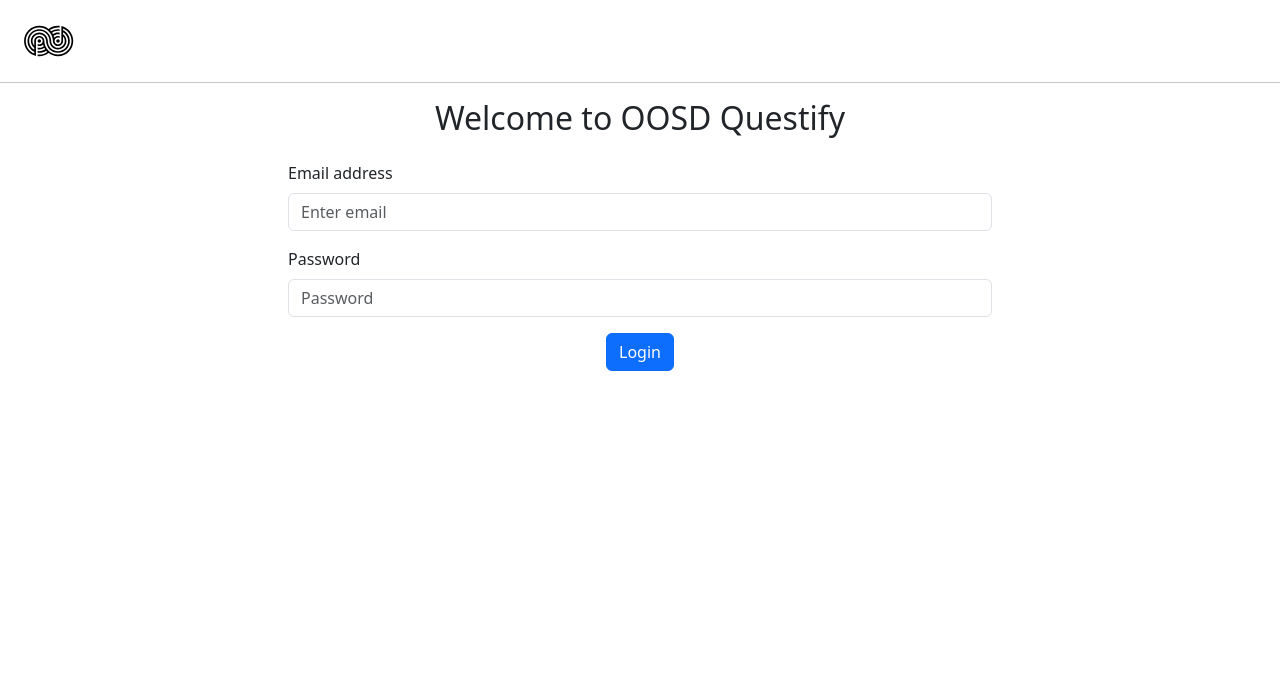
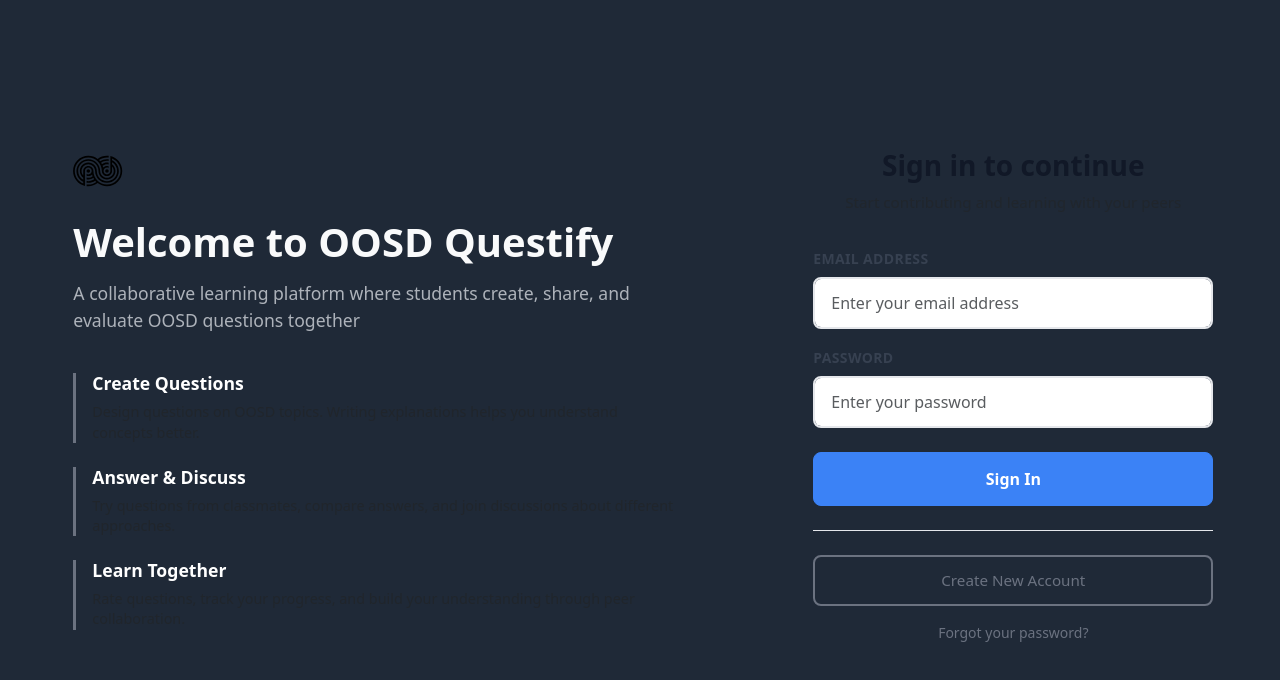
Before and after one commit to 17721250181/IT-Project-team56-Questify, a React (Vite) app in the folder frontend/: page /login in a window 1280 px wide. Shown: the top 680 px of the page. Built offline with nearby package versions, Linux system fonts and the light colour scheme.

Commit message:
redesign the login page and implement both the css and jsx code

```diff
--- a/frontend/package.json
+++ b/frontend/package.json
@@ -12,7 +12,7 @@
     "test:watch": "vitest"
   },
   "dependencies": {
-    "axios": "^1.12.0",
+    "axios": "^1.12.2",
     "bootstrap": "^5.3.8",
     "react": "^19.1.1",
     "react-bootstrap": "^2.10.10",
--- a/frontend/src/App.jsx
+++ b/frontend/src/App.jsx
@@ -10,8 +10,8 @@ import { QuestionListPage, LoginPage, DoQuestionPage } from './pages';
 function App() {
   return (
     <Routes>
-      {/* Default redirect to questions */}
-      <Route path="/" element={<Navigate to="/questions" replace />} />
+      {/* Default redirect to login */}
+      <Route path="/" element={<Navigate to="/login" replace />} />
 
       {/* Login page */}
       <Route path="/login" element={<LoginPage />} />
--- a/frontend/src/components/LoginForm.jsx
+++ b/frontend/src/components/LoginForm.jsx
@@ -24,31 +24,92 @@ const LoginForm = () => {
         }
     };
 
+    // Handle register action (placeholder)
+    const handleRegister = () => {
+        setMessage('Register functionality coming soon!');
+    };
+
+    // Handle forgot password action (placeholder)
+    const handleForgotPassword = () => {
+        setMessage('Forgot password functionality coming soon!');
+    };
+
     return (
-        <Form className="p-2" onSubmit={handleSubmit}>
-            <Form.Group align="left" controlId="formEmail" className="p-2">
-                <Form.Label>Email address</Form.Label>
+        <div className="login-form-container">
+            <Form className="login-form" onSubmit={handleSubmit}>
+                {/* Email Field */}
+                <Form.Group className="mb-3">
+                    <Form.Label className="form-label">
+                        Email Address
+                    </Form.Label>
                     <Form.Control
                         type="email"
-                    placeholder="Enter email"
+                        placeholder="Enter your email address"
                         value={email}
                         onChange={(e) => setEmail(e.target.value)}
+                        className="form-input"
+                        required
                     />
                 </Form.Group>
-            <Form.Group align="left" controlId="formPassword" className="p-2">
-                <Form.Label>Password</Form.Label>
+
+                {/* Password Field */}
+                <Form.Group className="mb-4">
+                    <Form.Label className="form-label">
+                        Password
+                    </Form.Label>
                     <Form.Control
                         type="password"
-                    placeholder="Password"
+                        placeholder="Enter your password"
                         value={password}
                         onChange={(e) => setPassword(e.target.value)}
+                        className="form-input"
+                        required
                     />
                 </Form.Group>
-            <Button variant="primary" type="submit" className="m-2">
-                Login
+
+                {/* Primary Login Button */}
+                <div className="d-grid mb-3">
+                    <Button
+                        variant="primary"
+                        type="submit"
+                        size="lg"
+                        className="login-btn"
+                    >
+                        Sign In
                     </Button>
-            {message && <p className="m-2">{message}</p>}
+                </div>
+
+                {/* Secondary Actions */}
+                <div className="secondary-actions">
+                    <div className="d-grid mb-2">
+                        <Button
+                            variant="outline-primary"
+                            onClick={handleRegister}
+                            className="register-btn"
+                        >
+                            Create New Account
+                        </Button>
+                    </div>
+
+                    <div className="text-center">
+                        <Button
+                            variant="link"
+                            onClick={handleForgotPassword}
+                            className="forgot-password-link"
+                        >
+                            Forgot your password?
+                        </Button>
+                    </div>
+                </div>
+
+                {/* Message Display */}
+                {message && (
+                    <div className={`alert ${message.includes('failed') ? 'alert-danger' : 'alert-success'}`}>
+                        {message}
+                    </div>
+                )}
             </Form>
+        </div>
     );
 };
 
--- a/frontend/src/main.jsx
+++ b/frontend/src/main.jsx
@@ -2,6 +2,7 @@ import { StrictMode } from 'react'
 import { createRoot } from 'react-dom/client'
 import { BrowserRouter } from 'react-router-dom'
 import App from './App.jsx'
+import './styles/LoginForm.css'
 
 createRoot(document.getElementById('root')).render(
   <StrictMode>
--- a/frontend/src/pages/LoginPage.jsx
+++ b/frontend/src/pages/LoginPage.jsx
@@ -9,24 +9,167 @@ import LoginForm from '../components/LoginForm';
 
 const LoginPage = () => {
   return (
-    <>
-      <div className='mt-3 ms-4'>
-        <Link to="/">
-          <Logo />
-        </Link>
-      </div>
-      <hr />
-      <Container className='mt-3'>
-        <Row>
-          <Col xs={0} md={2} />
-          <Col align='center' xs={12} md={8}>
-            <h2>Welcome to OOSD Questify</h2>
-            <LoginForm />
+    <div className="login-page">
+      <Container fluid className="vh-100 p-0">
+        <Row className="h-100 g-0 m-0">
+          {/* Left Side - Introduction */}
+          <Col lg={7} md={6} className="login-intro-section d-flex flex-column justify-content-center">
+            <div className="intro-content">
+              <div className="logo-container mb-4">
+                <Link to="/">
+                  <Logo />
+                </Link>
+              </div>
+
+              <h1 className="intro-title">Welcome to OOSD Questify</h1>
+
+              <div className="intro-description">
+                <h4 className="intro-subtitle">A collaborative learning platform where students create, share, and evaluate OOSD questions together</h4>
+
+                <div className="feature-list">
+                  <div className="feature-item">
+                    <h5>Create Questions</h5>
+                    <p>Design questions on OOSD topics. Writing explanations helps you understand concepts better.</p>
+                  </div>
+
+                  <div className="feature-item">
+                    <h5>Answer & Discuss</h5>
+                    <p>Try questions from classmates, compare answers, and join discussions about different approaches.</p>
+                  </div>
+
+                  <div className="feature-item">
+                    <h5>Learn Together</h5>
+                    <p>Rate questions, track your progress, and build your understanding through peer collaboration.</p>
+                  </div>
+                </div>
+              </div>
+            </div>
           </Col>
-          <Col xs={0} md={2} />
+
+          {/* Right Side - Login Form */}
+          <Col lg={5} md={6} className="login-form-section d-flex align-items-center justify-content-center">
+            <div className="form-wrapper">
+              <div className="text-center mb-4">
+                <h3 className="form-title">Sign in to continue</h3>
+                <p className="form-subtitle text-muted">Start contributing and learning with your peers</p>
+              </div>
+              <LoginForm />
+            </div>
+          </Col>
         </Row>
       </Container>
-    </>
+
+      <style jsx>{`
+        .login-page {
+          height: 100vh;
+          background: #1f2937;
+          overflow: hidden;
+        }
+
+        .login-intro-section {
+          background: #1f2937;
+          color: white;
+          padding: 3rem 2rem;
+        }
+
+        .intro-content {
+          max-width: 600px;
+          margin: 0 auto;
+        }
+
+        .logo-container {
+          margin-bottom: 2rem;
+        }
+
+        .intro-title {
+          font-size: 2.5rem;
+          font-weight: 600;
+          margin-bottom: 1rem;
+          line-height: 1.1;
+          color: #f9fafb;
+        }
+
+        .intro-subtitle {
+          font-size: 1.1rem;
+          font-weight: 400;
+          margin-bottom: 2.5rem;
+          opacity: 0.8;
+          line-height: 1.5;
+          color: #d1d5db;
+        }
+
+        .feature-list {
+          margin-top: 2rem;
+        }
+
+        .feature-item {
+          margin-bottom: 1.5rem;
+          padding: 0;
+          border-left: 3px solid #6b7280;
+          padding-left: 1rem;
+        }
+
+        .feature-item h5 {
+          font-size: 1.1rem;
+          font-weight: 600;
+          margin-bottom: 0.5rem;
+          color: white;
+        }
+
+        .feature-item p {
+          font-size: 0.9rem;
+          opacity: 0.8;
+          margin: 0;
+          line-height: 1.4;
+        }
+
+        .login-form-section {
+          background: #ffffff;
+          padding: 3rem 2rem;
+          border-left: 1px solid #e5e7eb;
+        }
+
+        .form-wrapper {
+          width: 100%;
+          max-width: 400px;
+        }
+
+        .form-title {
+          font-size: 1.75rem;
+          font-weight: 600;
+          color: #111827;
+          margin-bottom: 0.5rem;
+        }
+
+        .form-subtitle {
+          font-size: 0.95rem;
+          color: #6b7280;
+          margin-bottom: 2rem;
+        }
+
+        @media (max-width: 768px) {
+          .login-intro-section {
+            padding: 2rem 1.5rem;
+          }
+
+          .intro-title {
+            font-size: 2rem;
+          }
+
+          .intro-subtitle {
+            font-size: 1.1rem;
+          }
+
+          .feature-item {
+            padding: 0.75rem;
+          }
+
+          .login-form-section {
+            padding: 1.5rem;
+          }
+        }
+      `}</style>
+    </div>
   );
 };
 
--- /dev/null
+++ b/frontend/src/styles/LoginForm.css
@@ -0,0 +1,155 @@
+/* LoginForm Component Styles */
+
+.login-form-container {
+    width: 100%;
+    margin: 0;
+    padding: 0;
+}
+
+/* Form Labels */
+.login-form .form-label {
+    font-weight: 600;
+    color: #374151;
+    margin-bottom: 0.5rem;
+    font-size: 0.875rem;
+    text-transform: uppercase;
+    letter-spacing: 0.025em;
+}
+
+/* Form Inputs */
+.login-form .form-input {
+    font-size: 1rem !important;
+    padding: 0.75rem 1rem !important;
+    border: 2px solid #e5e7eb !important;
+    border-radius: 0.5rem !important;
+    transition: all 0.2s ease-in-out !important;
+}
+
+.login-form .form-input:focus {
+    border-color: #3b82f6 !important;
+    box-shadow: 0 0 0 3px rgba(59, 130, 246, 0.1) !important;
+    outline: none !important;
+}
+
+/* Primary Login Button */
+.login-form .login-btn {
+    font-weight: 600 !important;
+    padding: 0.875rem 2rem !important;
+    border-radius: 0.5rem !important;
+    font-size: 1rem !important;
+    transition: all 0.2s ease-in-out !important;
+    background-color: #3b82f6 !important;
+    border-color: #3b82f6 !important;
+}
+
+.login-form .login-btn:hover {
+    background-color: #2563eb !important;
+    border-color: #2563eb !important;
+    transform: translateY(-1px);
+}
+
+.login-form .login-btn:active {
+    transform: translateY(0);
+}
+
+/* Register Button */
+.login-form .register-btn {
+    font-weight: 500 !important;
+    padding: 0.75rem 2rem !important;
+    border-radius: 0.5rem !important;
+    font-size: 0.95rem !important;
+    border: 2px solid #6b7280 !important;
+    color: #6b7280 !important;
+    background-color: transparent !important;
+    transition: all 0.2s ease-in-out !important;
+}
+
+.login-form .register-btn:hover {
+    background-color: #f9fafb !important;
+    border-color: #374151 !important;
+    color: #374151 !important;
+    transform: translateY(-1px);
+}
+
+.login-form .register-btn:active {
+    transform: translateY(0);
+}
+
+/* Forgot Password Link */
+.login-form .forgot-password-link {
+    font-size: 0.875rem !important;
+    color: #6b7280 !important;
+    text-decoration: none !important;
+    font-weight: 500 !important;
+    padding: 0.5rem !important;
+    transition: color 0.2s ease-in-out !important;
+    border: none !important;
+    background: none !important;
+}
+
+.login-form .forgot-password-link:hover {
+    color: #3b82f6 !important;
+    text-decoration: underline !important;
+    background: none !important;
+}
+
+.login-form .forgot-password-link:focus {
+    box-shadow: none !important;
+    background: none !important;
+}
+
+/* Secondary Actions Section */
+.login-form .secondary-actions {
+    margin-top: 1.5rem;
+    padding-top: 1.5rem;
+    border-top: 1px solid #e5e7eb;
+}
+
+/* Alert Messages */
+.login-form .alert {
+    border-radius: 0.5rem !important;
+    font-size: 0.875rem !important;
+    font-weight: 500 !important;
+    margin-top: 1rem;
+}
+
+.login-form .alert-success {
+    background-color: #d1fae5 !important;
+    border-color: #a7f3d0 !important;
+    color: #065f46 !important;
+}
+
+.login-form .alert-danger {
+    background-color: #fee2e2 !important;
+    border-color: #fecaca !important;
+    color: #991b1b !important;
+}
+
+/* Responsive Design */
+@media (max-width: 768px) {
+    .login-form-container {
+        padding: 1.5rem 1rem;
+    }
+
+    .login-form .login-btn,
+    .login-form .register-btn {
+        padding: 0.75rem 1.5rem !important;
+        font-size: 0.9rem !important;
+    }
+}
+
+/* Animation for better UX */
+.login-form {
+    animation: fadeIn 0.3s ease-in;
+}
+
+@keyframes fadeIn {
+    from {
+        opacity: 0;
+        transform: translateY(10px);
+    }
+    to {
+        opacity: 1;
+        transform: translateY(0);
+    }
+}
```
Also changed, not shown: 1 other file (tests, documents, lock files or other folders). Lines whose indentation alone changed are shown as unchanged.
